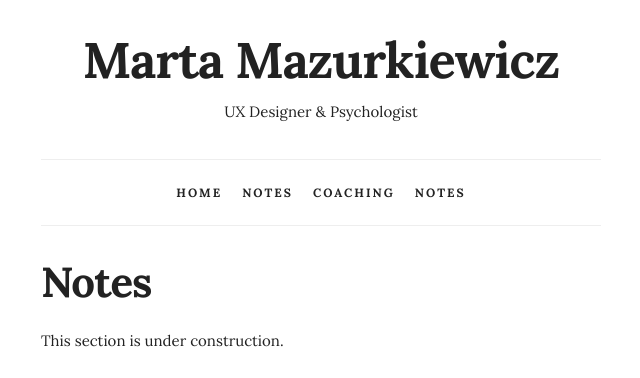
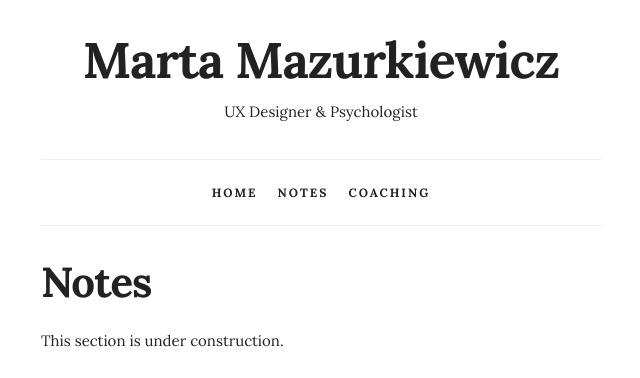
Before and after one commit to mazurki/mazurki.github.io, a Jekyll site: the page built from notes.html, in a window 1280 px wide and 900 px high. Shown: the top 378 px of the window, without its empty margins (319-959 px from the left). Built offline with Jekyll 4.4.1, drawn with Linux system fonts in a browser that asks for light colours; nearby versions of some CDN libraries.

Commit message:
Remove automated navigation

```diff
--- a/_includes/nav.html
+++ b/_includes/nav.html
@@ -16,11 +16,6 @@
               <li class="navbar-item"><a class="navbar-link" href="{{ site.baseurl }}/">Home</a></li>
               <li class="navbar-item"><a class="navbar-link" href="/notes.html">Notes</a></li>
               <li class="navbar-item"><a class="navbar-link" href="/coaching.html">Coaching</a></li>
-		            {% if page.url != '/404.html' %}
-                <li class="navbar-item">
-                   <a class="navbar-link" href="{{ page.url | prepend: site.baseurl }}">{{ page.title }}</a>
-                </li>
-                {% endif %}
             </ul>
           </div>
         </nav>
```
